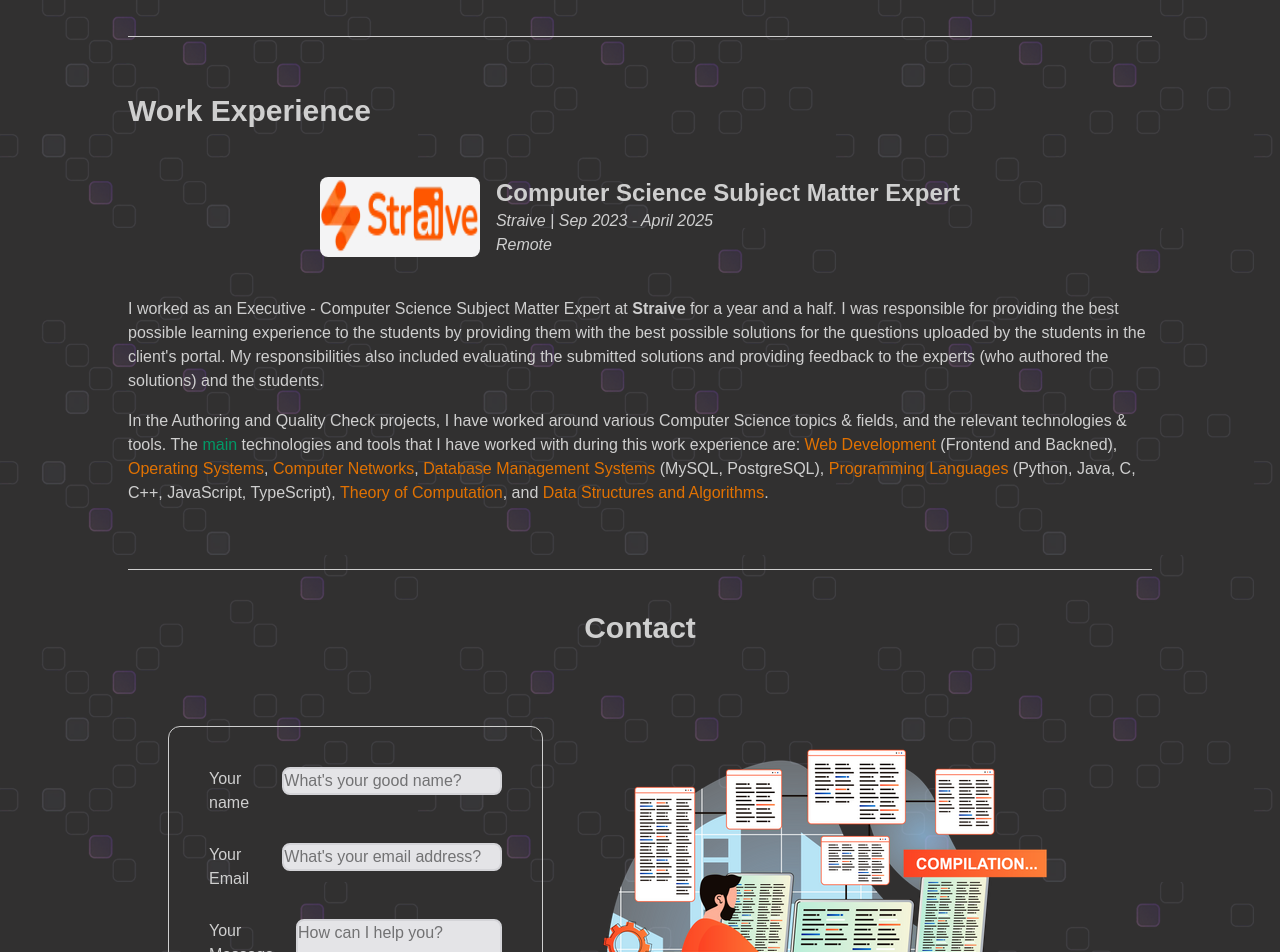
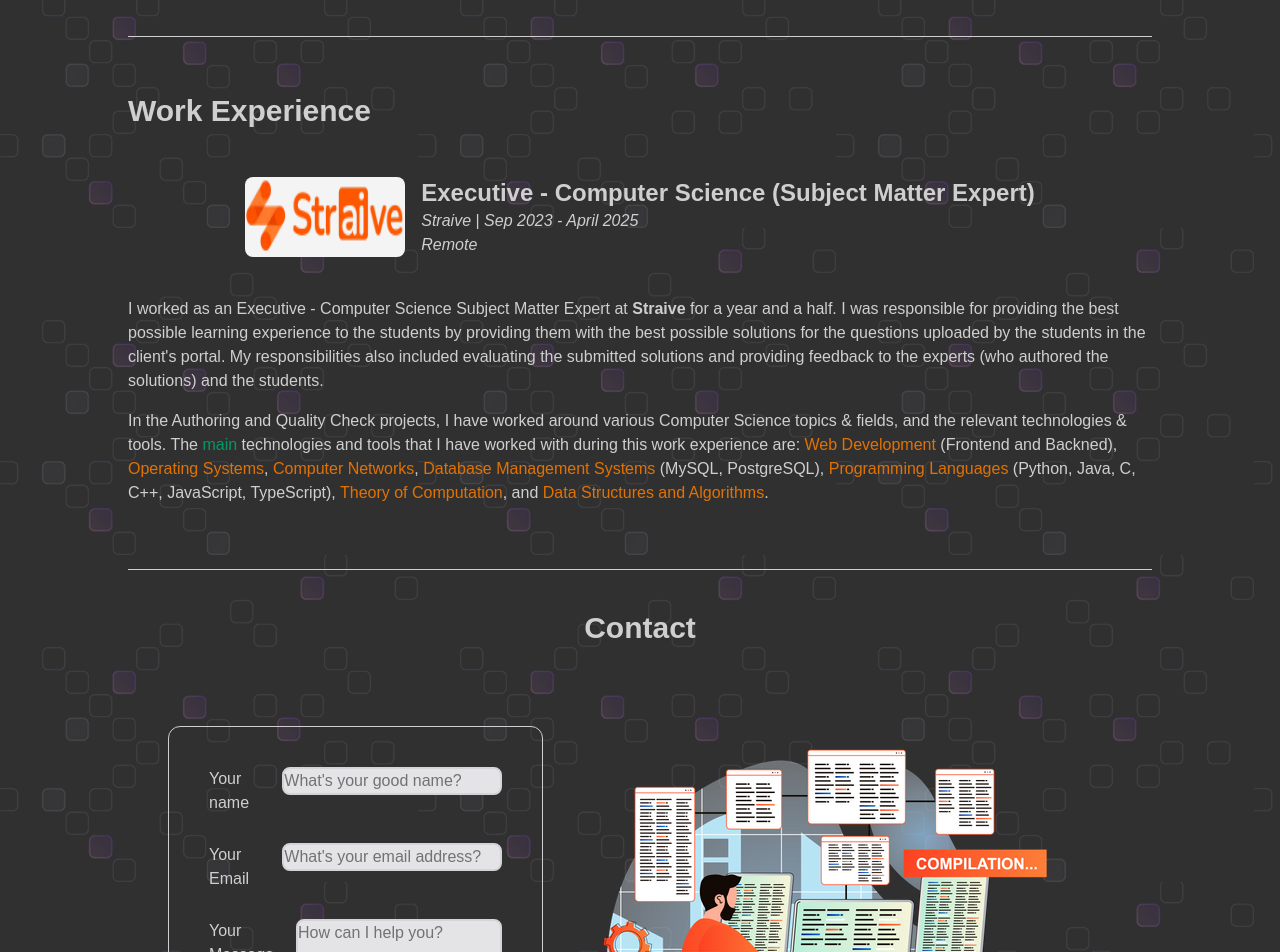
Before and after one commit to ravikiranprk/portfolio-nextjs, a Next.js app: page / in a window 1280 px wide. Shown: the part 2388-3340 px from the top of the page. Built offline with nearby package versions, Linux system fonts and the light colour scheme.

Commit message:
updated experience details

```diff
--- a/components/Experience.tsx
+++ b/components/Experience.tsx
@@ -12,7 +12,7 @@ const Experience = () => {
             <img src="/straive-logo.png" alt="Straive" className="w-32 h-16 sm:w-40 sm:h-20 bg-zinc-100 rounded-lg" />
           </div>
           <div>
-            <h2 className="text-2xl font-bold">Computer Science Subject Matter Expert</h2>
+            <h2 className="text-2xl font-bold">Executive - Computer Science (Subject Matter Expert)</h2>
             <h3><span className="italic">Straive</span> | <span className="font-extralight italic">Sep 2023 - April 2025 <br /> Remote</span></h3>
             <br />
           </div>
```
